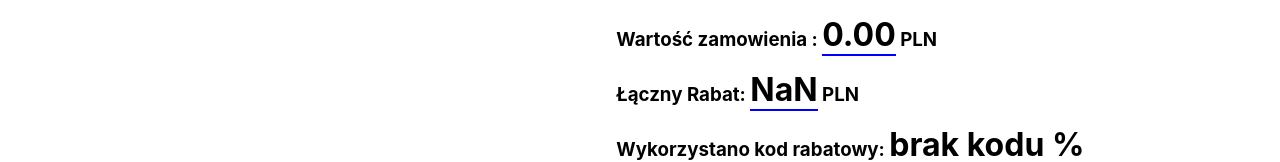
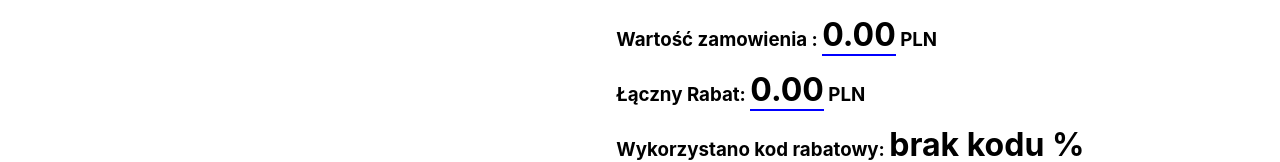
Before and after one commit to marcinoles87/my-app2, a React (Create React App) app: page /formularz in a window 1280 px wide. Shown: the part 330-492 px from the top of the page. Built offline with nearby package versions, Linux system fonts and the light colour scheme.

Commit message:
add code

```diff
--- a/src/pages/Formularz.jsx
+++ b/src/pages/Formularz.jsx
@@ -94,7 +94,7 @@ function Formularz({koszyk,allPrice,setAllPrice,setKoszyk,kodRabatowy}) {
            <div className='formularz-klient'>
                         <h3>Ilość produktów : {koszyk.length} </h3>
                         <h3>Wartość zamowienia : <span style={{fontSize:'2rem',borderBottom:'2px solid blue'}}>{Math.round(allPrice-(allPrice*20/100)).toFixed(2)}</span> PLN</h3>
-                        <h3>Łączny Rabat: <span style={{fontSize:'2rem',borderBottom:'2px solid blue'}}>{(allPrice-(allPrice-allPrice*20/100)+(allPrice*kodRabatowy/100)).toFixed(2)}</span> PLN</h3>
+                        <h3>Łączny Rabat: <span style={{fontSize:'2rem',borderBottom:'2px solid blue'}}>{kodRabatowy ? (allPrice-(allPrice-allPrice*20/100)+(allPrice*kodRabatowy/100)).toFixed(2) : (allPrice-(allPrice-allPrice*20/100)).toFixed(2)}</span> PLN</h3>
                         <h3>Wykorzystano kod rabatowy: <span style={{fontSize:'2rem',borderBottom:'2px solid blue'}}>{kodRabatowy ? kodRabatowy : 'brak kodu'} %</span></h3>
                         <h1>Twoje dane do wysyłki</h1>
 
--- a/src/pages/Zamowienie.jsx
+++ b/src/pages/Zamowienie.jsx
@@ -33,8 +33,10 @@ const handleKodRabatowy = () =>{
     if(kodRabatowy){
       const element =  document.querySelector('#input-kodRabatowy')
       const buttonZamawiam =  document.querySelector('#podsumuj')
+      const buttonPotwierdz =  document.querySelector('#potwierdzRabat')
       element.style.display = 'none'
       buttonZamawiam.style.display = 'none'
+      buttonPotwierdz.style.display = 'none'
       alert('kod rabatowy wykorzystany')
     }
 }
@@ -62,7 +64,7 @@ const handleKodRabatowy = () =>{
     <div className='zamowienie-podsumowanie'>
         <p>Wprowadz kod rabatowy
             <input id='input-kodRabatowy' placeholder='kod rabatowy' onChange={ (e) => setKodRabatowy(e.target.value)}></input>
-            <button onClick={handleKodRabatowy}>Potwierdz</button>
+            <button id='potwierdzRabat' onClick={handleKodRabatowy}>Potwierdz</button>
             </p>
         <p>Ilość produktów : {koszyk.length}</p>
         <p className='zamowienie-wartosc'>Wartość zamówienia : {Math.round(allPrice-(allPrice*20/100)).toFixed(2)} pln </p>
```
